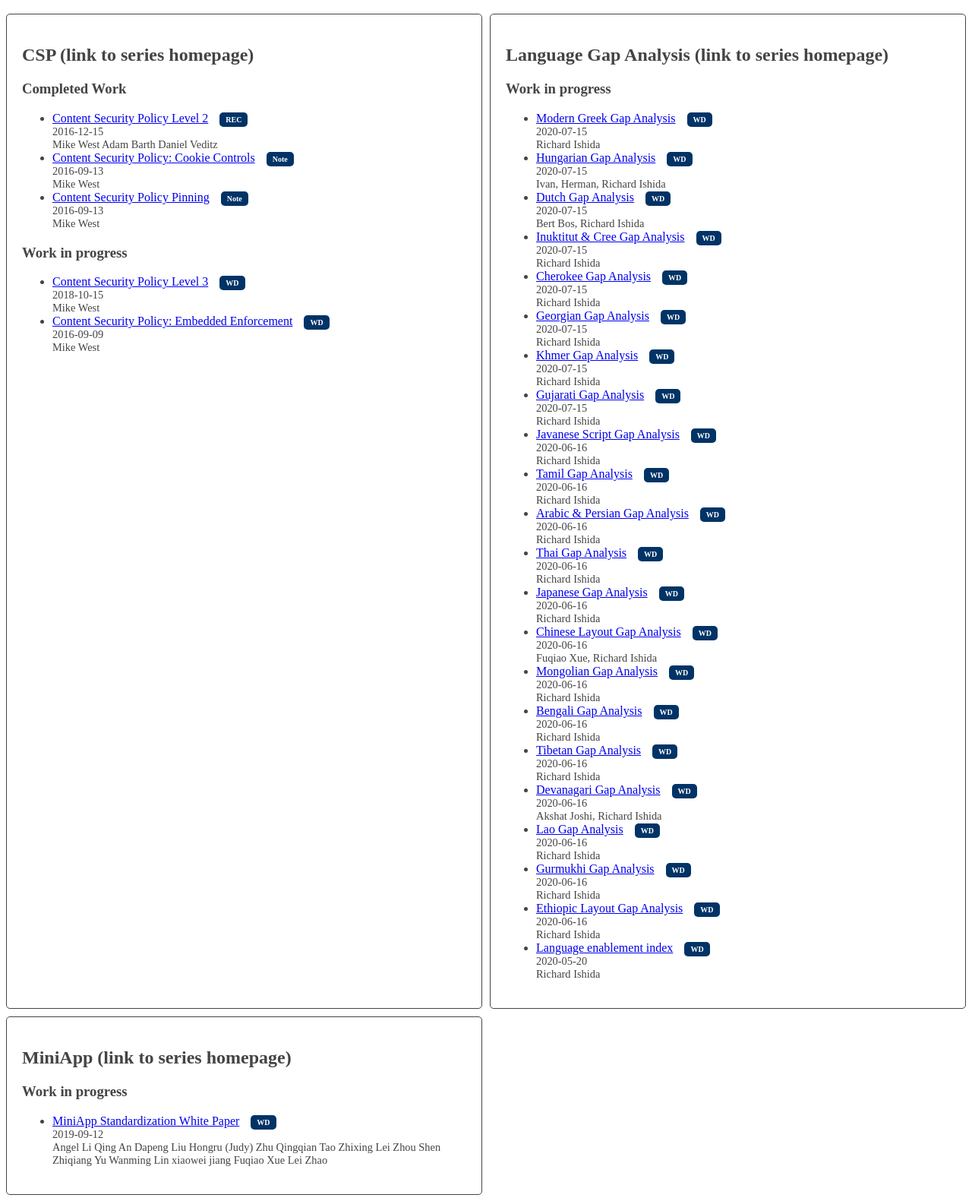
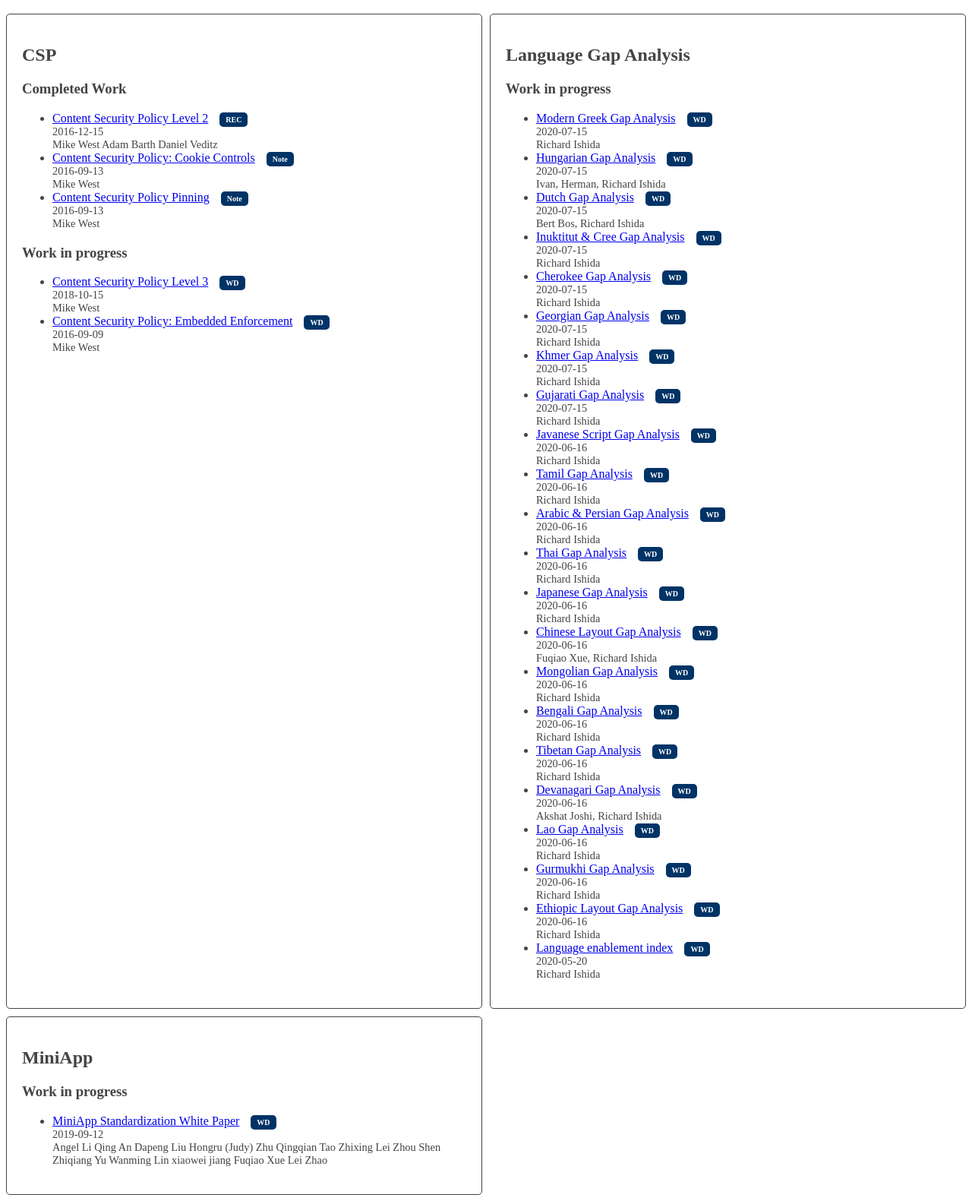
Before and after one commit to w3c/tr-pages, a plain HTML site: page family-mockup/status.html in a window 1280 px wide. Shown: the part 90-1671 px from the top of the page at 76% size. Drawn offline with Linux system fonts and the light colour scheme.

Commit message:
Remove annotation

```diff
--- a/family-mockup/status.html
+++ b/family-mockup/status.html
@@ -91,7 +91,7 @@
     <h1>TR families with specifications sorted by status</h1>
     <div class="wrapper">
       <div class="family">
-        <h2>CSP (link to series homepage)</h2>
+        <h2>CSP </h2>
         <section>
           <h3>Completed Work</h3>
           <ul>
@@ -119,7 +119,7 @@
         </section>
       </div>
       <div class="family">
-        <h2>Language Gap Analysis (link to series homepage)</h2>
+        <h2>Language Gap Analysis </h2>
         <section>
           <h3>Work in progress</h3>
           <ul>
@@ -193,7 +193,7 @@
          </section>
        </div>
        <div class="family">
-        <h2>MiniApp (link to series homepage)</h2>
+        <h2>MiniApp </h2>
         <section>
           <h3>Work in progress</h3>
           <ul>
```
Also changed, not shown: family-mockup/doc-type.html (+1 -1 lines), family-mockup/series.html (+1 -1 lines).
